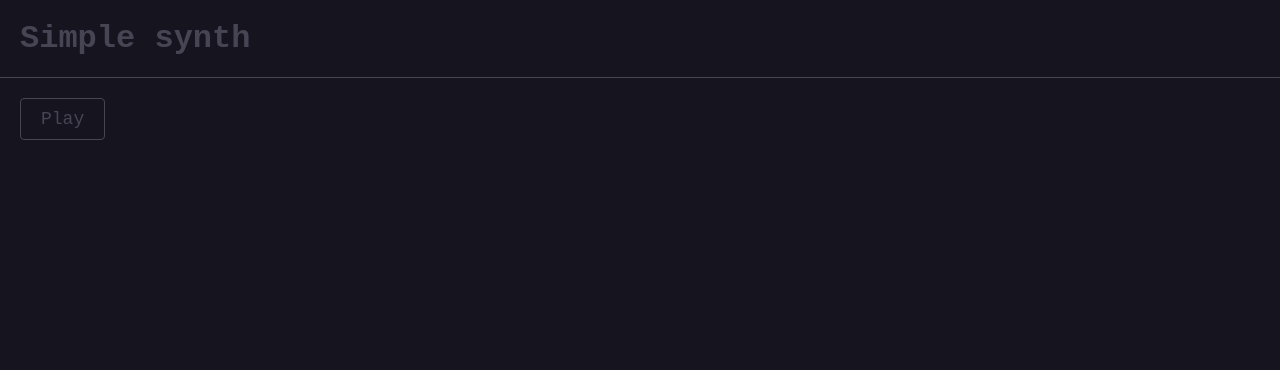
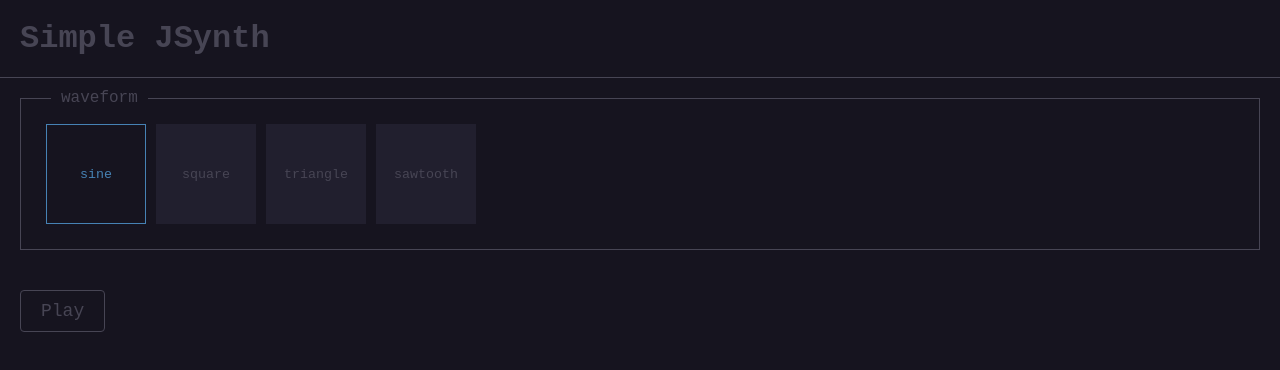
Before and after one commit to mec-nyan/simpleSynth, a website built with webpack: page dist/index.html in a window 1280 px wide. Built offline with nearby package versions, Linux system fonts and the light colour scheme.

Commit message:
Add waveform selector (and keyboard support!)

```diff
--- a/src/index.js
+++ b/src/index.js
@@ -1,13 +1,44 @@
 import "./style.css";
 
 const body = document.body;
-const btn = document.getElementById("btn1");
+
+const h1 = document.createElement("h1");
+h1.innerText = "Simple JSynth";
+body.appendChild(h1);
+
+const waves = ["sine", "square", "triangle", "sawtooth"];
+const waveButtons = [];
+
+const waveSelector = document.createElement("div");
+waveSelector.className = "waveSelector";
+
+const waveSelectorTitle = document.createElement("span");
+waveSelectorTitle.innerText = "waveform";
+waveSelectorTitle.className = "selectorTag";
+waveSelector.appendChild(waveSelectorTitle);
+
+waves.forEach((w) => {
+  const wb = document.createElement("button");
+  wb.innerText = w;
+  wb.className = "waveButton";
+  if (w === "sine") wb.classList.add("waveSelected");
+  wb.addEventListener("click", selectWave);
+  waveSelector.appendChild(wb);
+  waveButtons.push(wb);
+});
+
+body.appendChild(waveSelector);
+
+const btn = document.createElement("button");
+btn.classList.add("play");
+btn.innerText = "Play";
+body.appendChild(btn);
 
 const audioContext = new AudioContext();
 
 const osc = audioContext.createOscillator();
 
-osc.type = "sawtooth";
+osc.type = "sine";
 osc.frequency.value = 55;
 
 const gain = audioContext.createGain();
@@ -36,3 +67,26 @@ btn.addEventListener("mouseup", stop);
 
 body.addEventListener("keydown", play);
 body.addEventListener("keyup", stop);
+
+body.addEventListener("keydown", selectWave);
+
+// ----------------------------------------------
+function selectWave(e) {
+  if (e.type === "click") {
+    for (let wb of waveButtons) {
+      wb.classList.remove("waveSelected");
+    }
+    e.target.classList.add("waveSelected");
+    osc.type = e.target.innerText;
+  }
+  if (e.type === "keydown") {
+    const n = parseInt(e.key);
+    if (!isNaN(parseInt(n)) && n <= 4 && n > 0) {
+      for (let wb of waveButtons) {
+        wb.classList.remove("waveSelected");
+      }
+      waveButtons[n - 1].classList.add("waveSelected");
+      osc.type = waveButtons[n - 1].innerText;
+    }
+  }
+}
--- a/src/style.css
+++ b/src/style.css
@@ -1,7 +1,7 @@
 :root {
   --primary: hsl(250, 10%, 30%);
   --secondary: hsl(250, 20%, 10%);
-  --tertiary: hsl(250, 20%, 18%);
+  --tertiary: hsl(250, 20%, 15%);
 }
 
 * {
@@ -40,3 +40,35 @@ h1 {
   color: white;
   border-color: white;
 }
+
+.waveSelector {
+  border: 1px solid var(--primary);
+  margin: 20px;
+  padding: 20px;
+  position: relative;
+  width: auto;
+  display: flex;
+}
+
+.selectorTag {
+  position: absolute;
+  top: -10px;
+  left: 30px;
+  background-color: var(--secondary);
+  padding: 0px 10px;
+}
+
+.waveButton {
+  background-color: var(--tertiary);
+  color: var(--primary);
+  border: 1px solid transparent;
+  margin: 5px;
+  width: 100px;
+  height: 100px;
+}
+
+.waveSelected {
+  color: steelblue;
+  background-color: transparent;
+  border-color: steelblue;
+}
```
Also changed, not shown: dist/index.html.
